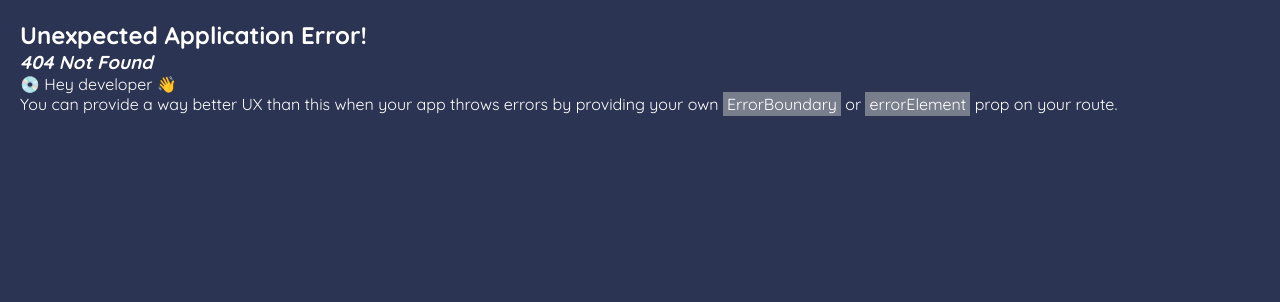
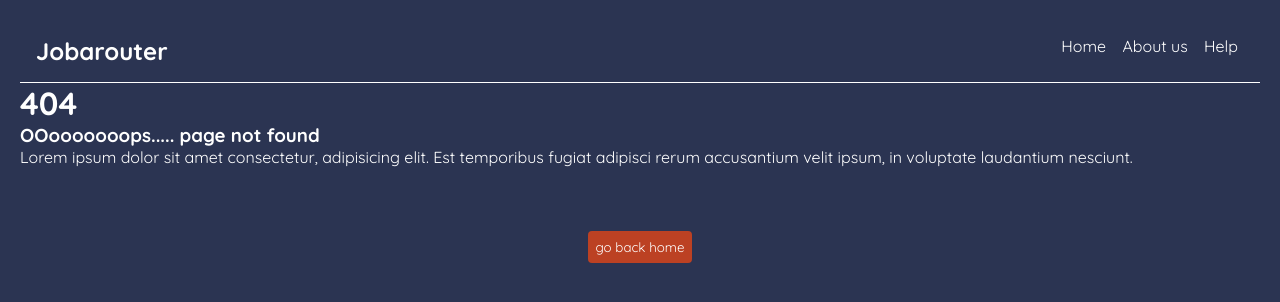
Before and after one commit to DusanVulic/ReactRouteR-6.4, a React (Create React App) app: page /careers/1 in a window 1280 px wide. Before the commit this address had no page. Shown: the top 302 px of the page. Built offline with nearby package versions, Linux system fonts and the light colour scheme.

Commit message:
page not found added

```diff
--- a/src/App.css
+++ b/src/App.css
@@ -158,3 +158,21 @@ form textarea {
 form label span {
     margin-bottom: 10px;
 }
+
+
+/*** Error page */
+
+.error-btn {
+    border: 0;
+    padding: 8px;
+    border-radius: 4px;
+    color: white;
+    background: var(--primary);
+    cursor: pointer;
+    display: block;
+    margin: 4rem auto;
+}
+
+.error-link {
+    text-decoration: none;
+}
--- a/src/App.js
+++ b/src/App.js
@@ -17,6 +17,7 @@ import Home from "./components/Home";
 import About from "./components/About";
 import Faq from "./components/Faq";
 import Contact from "./components/Contact";
+import Error from "./components/Error";
 
 // old way --- with previous versions of router
 // function App() {
@@ -44,6 +45,7 @@ const router = createBrowserRouter(
         <Route path="faq" element={<Faq />} />
         <Route path="contact" element={<Contact />} />
       </Route>
+      <Route path="*" element={<Error />} />
     </Route>
   )
 );
--- /dev/null
+++ b/src/components/Error.js
@@ -0,0 +1,21 @@
+import React from "react";
+
+import { Link } from "react-router-dom";
+const Error = () => {
+  return (
+    <div>
+      <h1>404</h1>
+      <h3>OOooooooops..... page not found </h3>
+      <p>
+        Lorem ipsum dolor sit amet consectetur, adipisicing elit. Est temporibus
+        fugiat adipisci rerum accusantium velit ipsum, in voluptate laudantium
+        nesciunt.
+      </p>
+      <Link to="/" className="error-link">
+        <button className="error-btn">go back home</button>
+      </Link>
+    </div>
+  );
+};
+
+export default Error;
```
